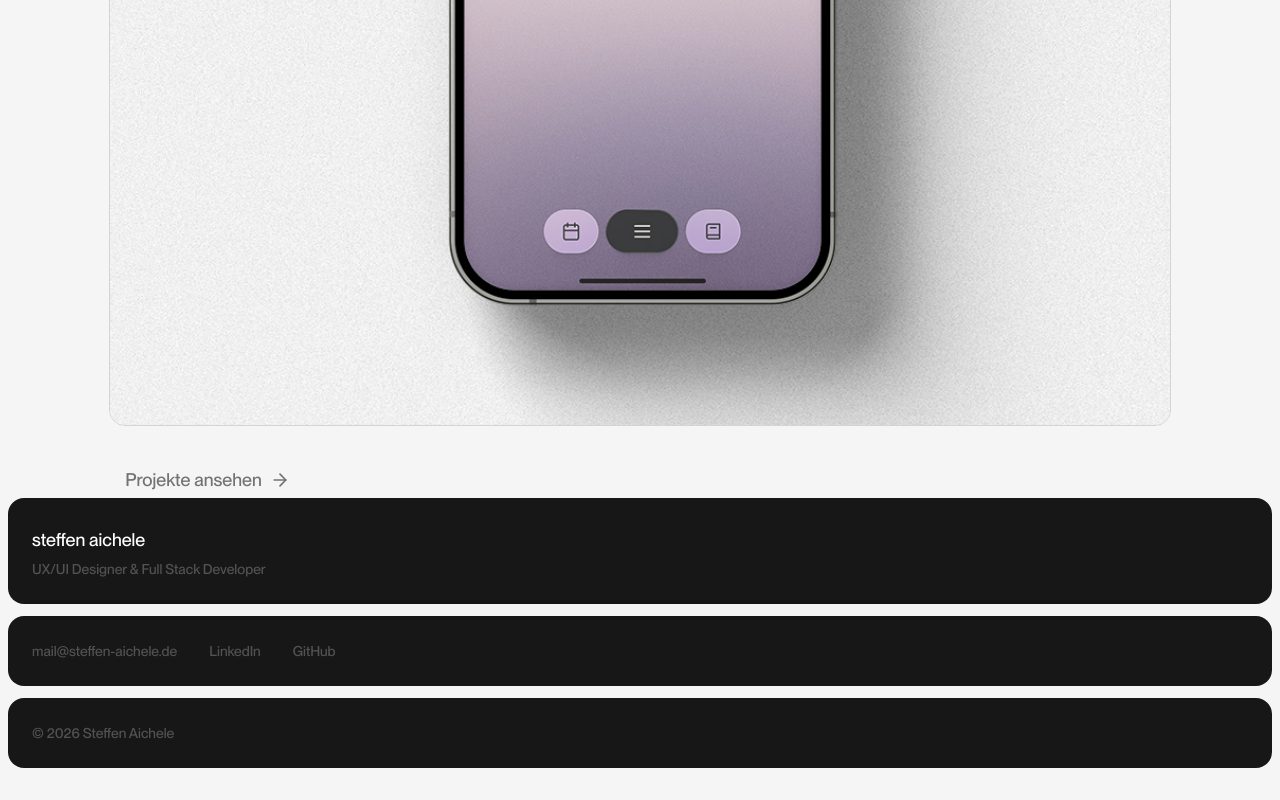
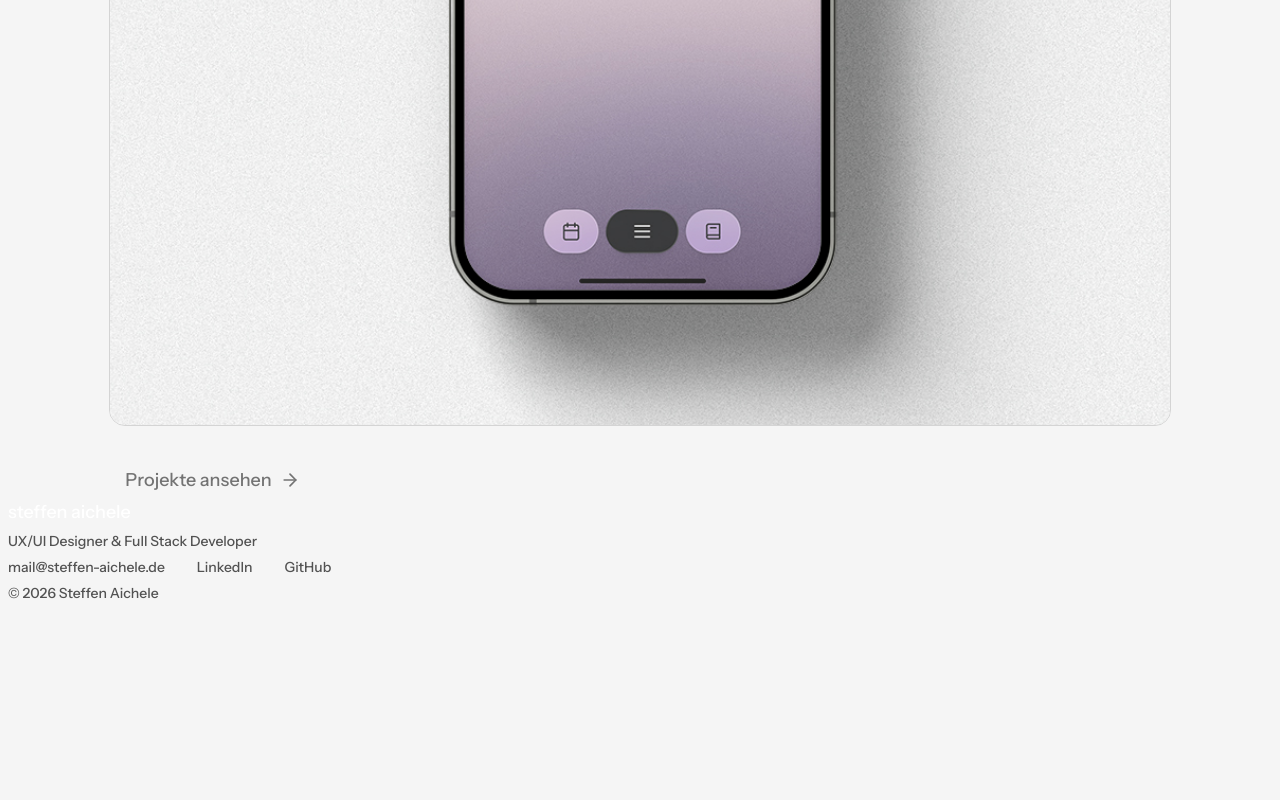
Before and after one commit to steffenaichele/portfolio, a Next.js app: page / in a window 1280 px wide. Shown: the part 1345-2145 px from the top of the page. After the commit the page ends 1977 px from the top, so only its background shows below. Built offline with nearby package versions, Linux system fonts and the light colour scheme.

Commit message:
style: changed used font-family to Instrument Sans

```diff
--- a/src/app/components/Footer.tsx
+++ b/src/app/components/Footer.tsx
@@ -3,7 +3,6 @@ import Link from "next/link";
 const Footer = () => {
 	return (
 		<footer className="w-full flex flex-col gap-3 px-2 pb-8">
-			<section className="bg-(--bg-footer) px-6 py-7 rounded-2xl ">
 				<div className="flex flex-col gap-2">
 					<span className="text-(--text-inverted) font-medium text-lg">
 						steffen aichele
@@ -12,9 +11,7 @@ const Footer = () => {
 						UX/UI Designer & Full Stack Developer
 					</span>
 				</div>
-			</section>
 
-			<section className="bg-(--bg-footer) px-6 py-7 rounded-2xl ">
 				<nav className="flex flex-col xl:flex-row gap-4 xl:gap-8">
 					<Link
 						href="mailto:mail@steffen-aichele.de"
@@ -36,13 +33,11 @@ const Footer = () => {
 						GitHub
 					</Link>
 				</nav>
-			</section>
 
-			<section className="bg-(--bg-footer) px-6 py-7 rounded-2xl ">
+
 				<p className="label-sm text-(--text-tertiary)">
 					© 2026 Steffen Aichele
 				</p>
-			</section>
 
 		</footer>
 	);
--- a/src/app/layout.tsx
+++ b/src/app/layout.tsx
@@ -1,8 +1,16 @@
 import type { Metadata } from "next";
 import "./styles/globals.css";
+import { Instrument_Sans } from "next/font/google";
 
 import Header from "./components/Header";
 import Footer from "./components/Footer";
+
+const instrumentSans = Instrument_Sans({
+	subsets: ["latin"],
+	variable: "--font-instrument-sans",
+	weight: ["400", "500", "600", "700"],
+	style: ["normal", "italic"],
+});
 
 export const metadata: Metadata = {
   title: "Steffen Aichele",
@@ -15,7 +23,7 @@ export default function RootLayout({
   children: React.ReactNode;
 }>) {
   return (
-		<html lang="en" className="scroll-smooth">
+		<html lang="en" className={`scroll-smooth ${instrumentSans.variable}`}>
 			<body className="bg-(--background) font-sans antialiased tracking-[-2%] w-full">
 				<Header />
 				{children}
--- a/src/app/styles/globals.css
+++ b/src/app/styles/globals.css
@@ -6,65 +6,9 @@
 	}
 }
 
-@font-face {
-	font-family: "PPNeueMontreal";
-	src: url("../../fonts/PPNeueMontreal-Light.woff2") format("woff2");
-	font-weight: 200;
-	font-style: normal;
-	font-display: swap;
-}
-
-@font-face {
-	font-family: "PPNeueMontreal";
-	src: url("../../fonts/PPNeueMontreal-Book.woff2") format("woff2");
-	font-weight: 300;
-	font-style: normal;
-	font-display: swap;
-}
-
-@font-face {
-	font-family: "PPNeueMontreal";
-	src: url("../../fonts/PPNeueMontreal-Regular.woff2") format("woff2");
-	font-weight: 400;
-	font-style: normal;
-	font-display: swap;
-}
-
-@font-face {
-	font-family: "PPNeueMontreal";
-	src: url("../../fonts/PPNeueMontreal-Italic.woff2") format("woff2");
-	font-weight: 400;
-	font-style: italic;
-	font-display: swap;
-}
-
-@font-face {
-	font-family: "PPNeueMontreal";
-	src: url("../../fonts/PPNeueMontreal-Medium.woff2") format("woff2");
-	font-weight: 500;
-	font-style: normal;
-	font-display: swap;
-}
-
-@font-face {
-	font-family: "PPNeueMontreal";
-	src: url("../../fonts/PPNeueMontreal-SemiBold.woff2") format("woff2");
-	font-weight: 600;
-	font-style: normal;
-	font-display: swap;
-}
-
-@font-face {
-	font-family: "PPNeueMontreal";
-	src: url("../../fonts/PPNeueMontreal-Bold.woff2") format("woff2");
-	font-weight: 700;
-	font-style: normal;
-	font-display: swap;
-}
-
 @theme {
 	/* Fonts */
-	--font-sans: "PPNeueMontreal", sans-serif;
+	--font-sans: var(--font-instrument-sans), sans-serif;
 	--font-mono: ui-monospace, SFMono-Regular, Menlo, Monaco, Consolas, "Liberation Mono", "Courier New", monospace;
 
 	/* Colors */
@@ -139,6 +83,12 @@
 		white-space: nowrap;
 	}
 
+	.p-md {
+		font-size: 18px;
+		line-height: 150%;
+		font-weight: 400;
+	}
+
 	.label-sm {
 		font-size: 14px;
 		line-height: 100%;
```
